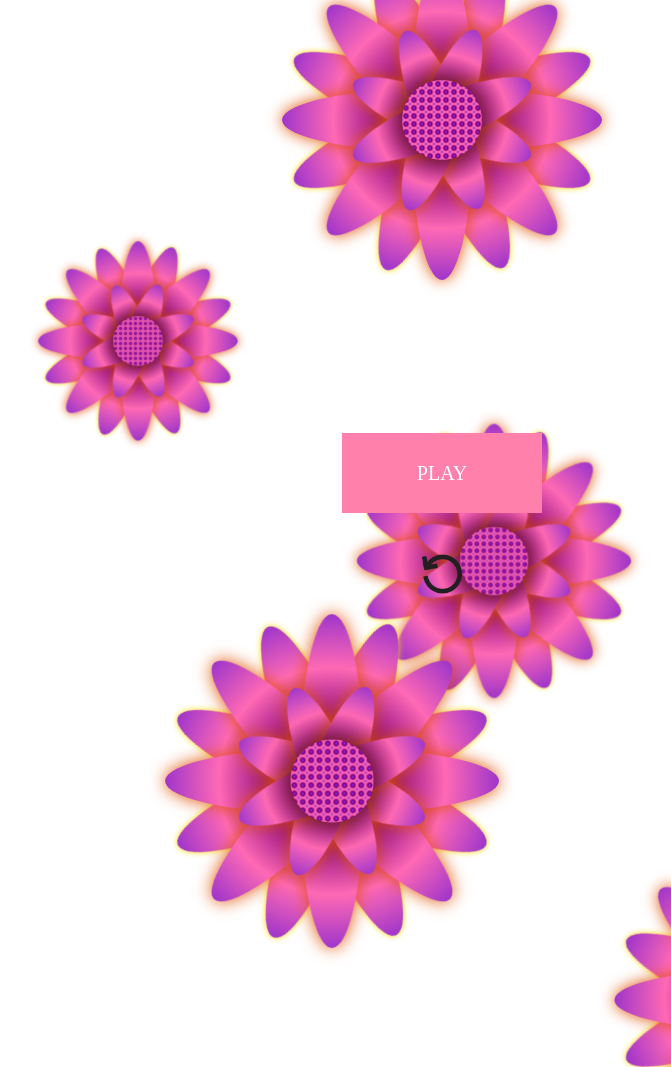
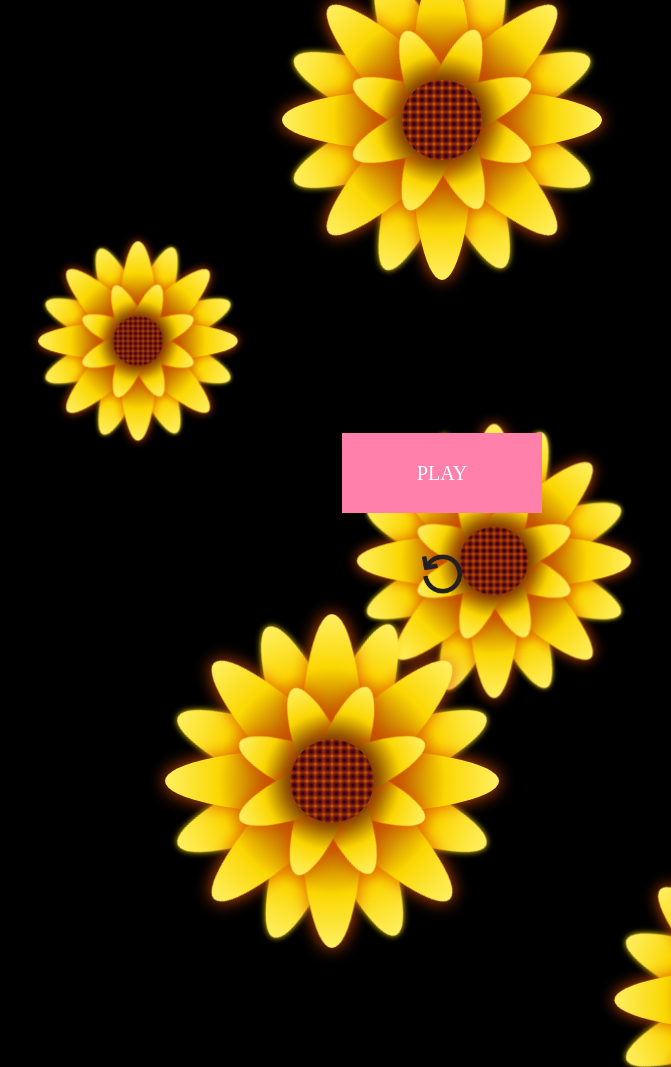
Before and after one commit to Bruce6226/paraTi, a plain HTML site: page index.html in a window 1280 px wide. Shown: the top 1067 px of the page, without its empty margins (198-869 px from the left). Drawn offline with Linux system fonts and the light colour scheme.

Commit message:
Update index.html

```diff
--- a/index.html
+++ b/index.html
@@ -6,7 +6,7 @@
     <style>
         body {
             display: flex;
-            background: rgb(255, 255, 255);
+            background: rgb(0, 0, 0);
             justify-content: center;
             align-items: center;
             flex-direction: column;
@@ -196,7 +196,7 @@
             width: 50px;
             height: 50px;
             border-radius: 50%;
-            background: radial-gradient(circle, #8a2be2, #800080, #ff69b4, #9932cc);
+            background: radial-gradient(circle, #010100, #67001f, #7f3105, #ff5d00);
             z-index: 4;
             background-size: 5px 5px;
             filter: drop-shadow(0 0 8px #682600);
@@ -209,7 +209,7 @@
             width: 120px;
             height: 30px;
             border-radius: 50%;
-            background: radial-gradient(circle, #8a2be2, #800080, #ff69b4, #9932cc);
+            background: radial-gradient(circle, #e2c72b, #813300, #fbd702, #fff169);
             filter: drop-shadow(0 0 5px #e05200);
         }
 
@@ -236,7 +236,7 @@
             width: 200px;
             height: 40px;
             border-radius: 50%;
-            background: radial-gradient(circle, #8a2be2, #800080, #ff69b4, #9932cc);
+            background: radial-gradient(circle, #e2c72b, #ab4400, #fbd702, #fff169);
             filter: drop-shadow(0 0 5px #e05200);
         }
 
@@ -259,7 +259,7 @@
             width: 200px;
             height: 40px;
             border-radius: 50%;
-            background: radial-gradient(circle, #8a2be2, #800080, #ff69b4, #9932cc);
+            background: radial-gradient(circle, #e2c72b, #ba4a00, #fbd702, #fff169);
             filter: drop-shadow(0 0 2px #fbd702);
         }
 
```
